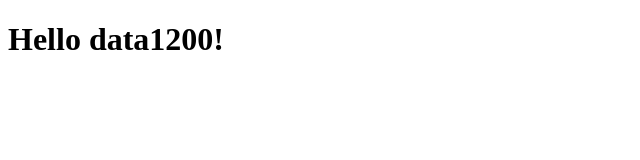
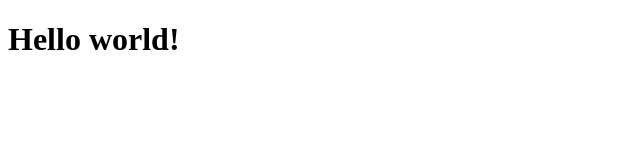
Before and after one commit to matssom/html-test, a plain HTML site: page index.html in a window 1280 px wide. Shown: the whole page, without its empty margins (0-640 px from the left). Drawn offline with Linux system fonts and the light colour scheme.

Commit message:
Updated text to hello world

```diff
--- a/index.html
+++ b/index.html
@@ -7,6 +7,6 @@
     <title>Test website</title>
 </head>
 <body>
-    <h1>Hello data1200!</h1>
+    <h1>Hello world!</h1>
 </body>
 </html>
```
